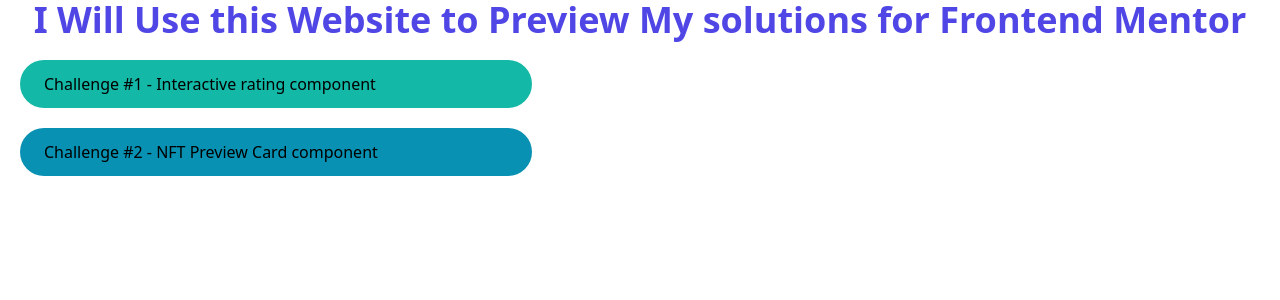
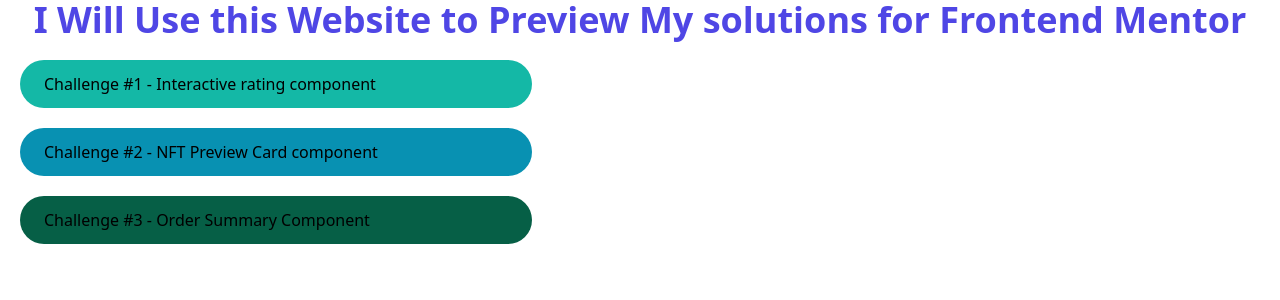
Before and after one commit to moutafatin1/frontendmentor-challenges, a Next.js app: page / in a window 1280 px wide. Shown: the top 300 px of the page. Built offline with nearby package versions, Linux system fonts and the light colour scheme.

Commit message:
add link to challenge

```diff
--- a/src/pages/index.tsx
+++ b/src/pages/index.tsx
@@ -24,6 +24,11 @@
             Challenge #2 - NFT Preview Card component
           </a>
         </Link>
+        <Link href="/nft-preview-card">
+          <a className="py-3 px-6 bg-emerald-800 rounded-full hover:bg-teal-700 transition">
+            Challenge #3 - Order Summary Component
+          </a>
+        </Link>
       </div>
     </div>
   );
```
